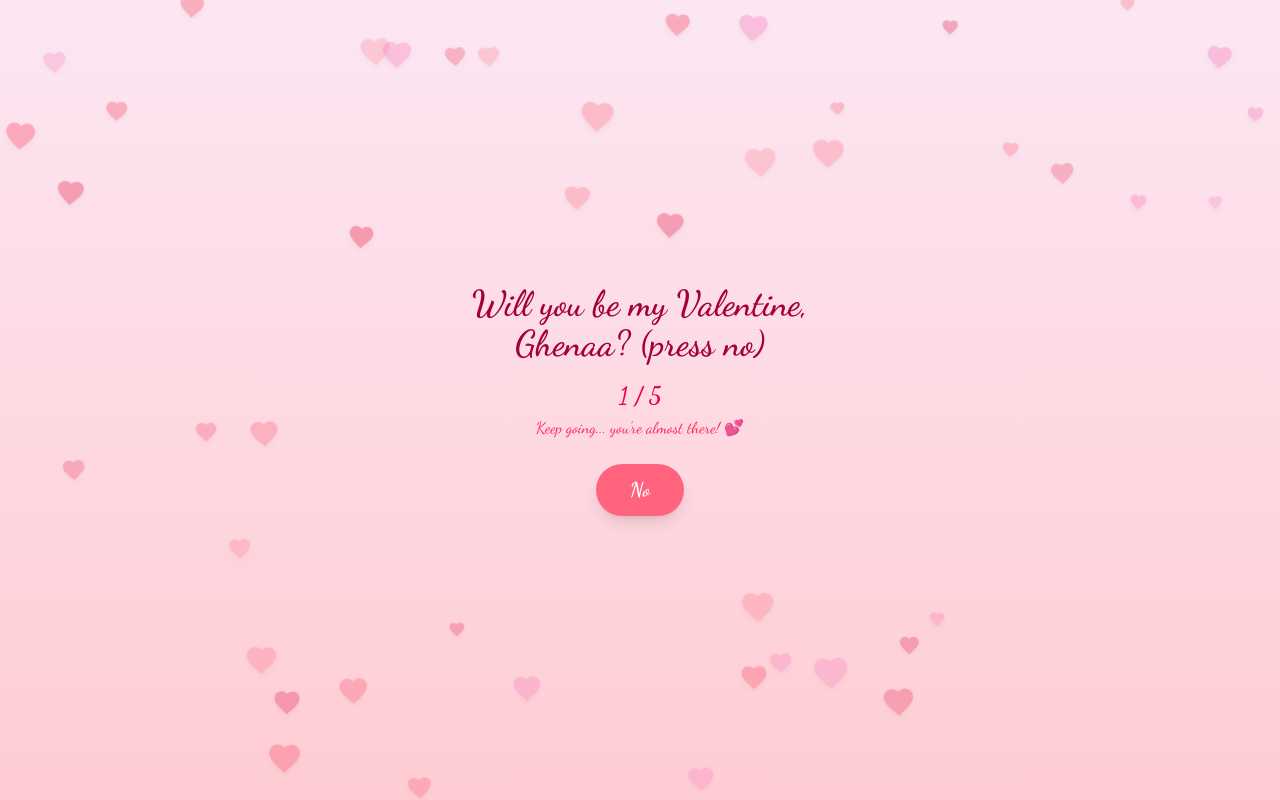
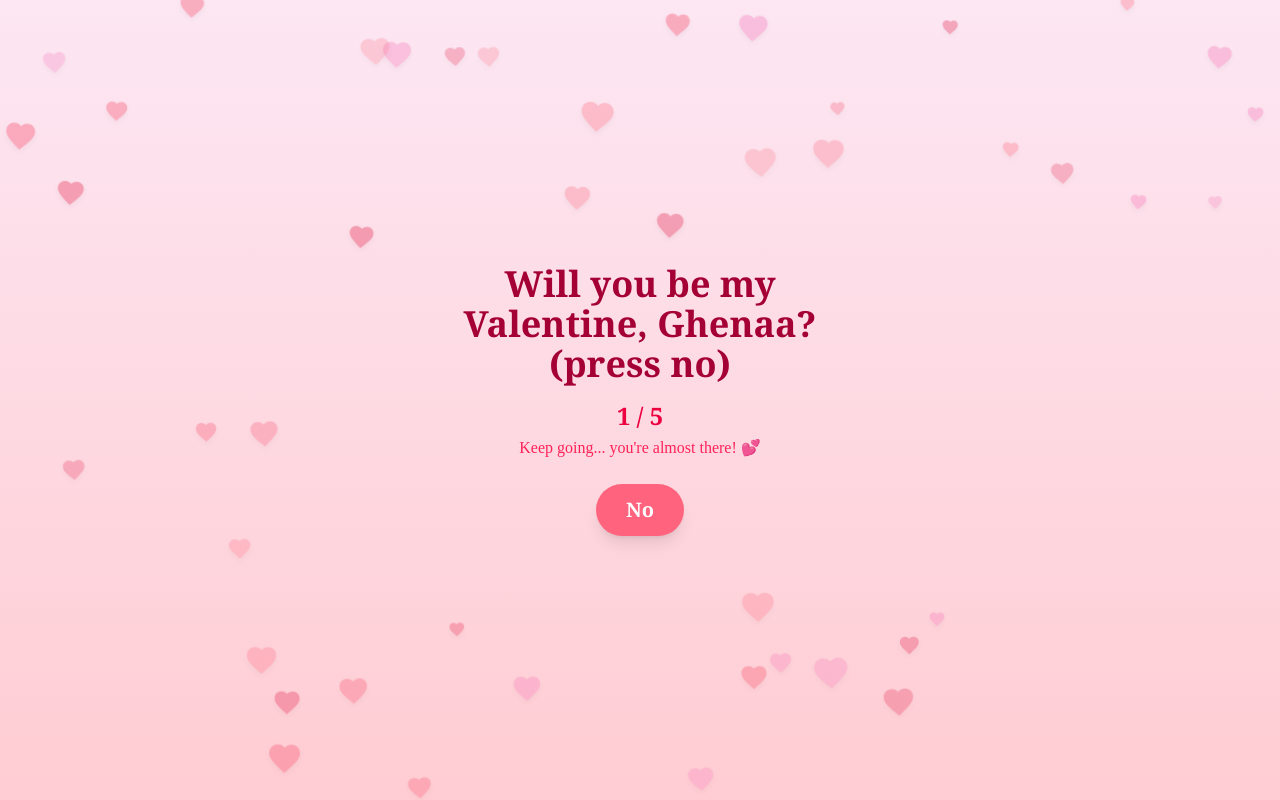
Before and after one commit to moh-dev-stack/valentines, a React (Vite) app: page / in a window 1280 px wide. Both pictures are taken after a click on the button "No". Built offline with nearby package versions, Linux system fonts and the light colour scheme.

Commit message:
System fonts (no preload): romantic, casual, elegant, note. P.S. Garamond, no italic, smaller Enjoy text
Co-authored-by: Cursor <cursoragent@cursor.com>

```diff
--- a/index.html
+++ b/index.html
@@ -2,10 +2,6 @@
 <html lang="en">
   <head>
     <meta charset="UTF-8" />
-    <link rel="preconnect" href="https://fonts.googleapis.com" />
-    <link rel="preconnect" href="https://fonts.gstatic.com" crossorigin />
-    <link rel="preload" href="https://fonts.googleapis.com/css2?family=Caveat:wght@400;500;600&family=Dancing+Script:wght@400;600;700&display=swap" as="style" fetchpriority="high" />
-    <link href="https://fonts.googleapis.com/css2?family=Caveat:wght@400;500;600&family=Dancing+Script:wght@400;600;700&display=swap" rel="stylesheet" fetchpriority="high" />
     <link rel="icon" type="image/svg+xml" href="/vite.svg" />
     <meta name="viewport" content="width=device-width, initial-scale=1.0, maximum-scale=1.0, user-scalable=no, viewport-fit=cover" />
     <meta name="theme-color" content="#f472b6" />
--- a/src/components/SweetMessage.tsx
+++ b/src/components/SweetMessage.tsx
@@ -129,14 +129,14 @@ export default function SweetMessage({
         className="flex max-h-[75dvh] flex-col items-center gap-4 overflow-y-auto overscroll-contain px-4 py-2 text-center sm:px-6"
       >
         <div className="flex flex-col items-center gap-1">
-          <p className="font-['Dancing_Script'] text-3xl font-bold text-rose-700 sm:text-4xl md:text-5xl">
+          <p className="font-romantic text-3xl font-bold text-rose-700 sm:text-4xl md:text-5xl">
             Yay! You said yes!
           </p>
-          <p className="font-['Dancing_Script'] text-base font-normal text-rose-500 sm:text-lg">
+          <p className="font-casual text-base font-normal text-rose-500 sm:text-lg">
             (sorry the No button disappeared 🙈)
           </p>
         </div>
-        <p className="font-['Dancing_Script'] text-xl text-rose-600 sm:text-2xl">
+        <p className="font-elegant text-xl text-rose-600 sm:text-2xl">
           Happy Valentine&apos;s Day, {recipientName}! 💕
         </p>
 
@@ -145,7 +145,7 @@ export default function SweetMessage({
             initial={{ opacity: 0, y: 24 }}
             animate={{ opacity: 1, y: 0 }}
             transition={{ duration: 0.9, ease: "easeOut" }}
-            className="font-['Dancing_Script'] text-xl text-rose-700 sm:text-2xl md:text-3xl"
+            className="font-romantic text-xl text-rose-700 sm:text-2xl md:text-3xl"
           >
             Wait - you&apos;re not just a Valentine... you&apos;ll be my wife and I will be your
             husband!! Isn&apos;t that crazy? 🤭
@@ -165,7 +165,7 @@ export default function SweetMessage({
               ease: [0.34, 1.56, 0.64, 1],
             }}
             style={{ transformOrigin: "center" }}
-            className="font-['Dancing_Script'] text-lg text-rose-600 sm:text-xl md:text-2xl"
+            className="font-casual text-lg text-rose-600 sm:text-xl md:text-2xl"
           >
             And it&apos;s an easy date to remember too 🤔
           </motion.p>
@@ -180,7 +180,7 @@ export default function SweetMessage({
               rotate: [0, -2, 2, 0],
             }}
             transition={{ duration: 0.975, ease: "easeOut" }}
-            className="font-['Caveat'] text-lg font-medium text-rose-600 sm:text-xl md:text-2xl"
+            className="font-note text-lg font-medium text-rose-600 sm:text-xl md:text-2xl"
           >
             P.S. I also want to apologise for spelling your name wrong. I keep writing Gheena or Ghenna. We might want to change your name for the marriage! JK JK 🤣
           </motion.p>
@@ -200,7 +200,7 @@ export default function SweetMessage({
                 transformOrigin: "center",
                 textShadow: "0 0 24px rgba(244, 114, 182, 0.5)",
               }}
-              className="font-['Dancing_Script'] text-xl font-semibold text-rose-700 sm:text-2xl md:text-3xl"
+              className="font-romantic text-xl font-semibold text-rose-700 sm:text-2xl md:text-3xl"
             >
               For a happy marriage and happy life
             </motion.p>
@@ -208,7 +208,7 @@ export default function SweetMessage({
               initial={{ opacity: 0 }}
               animate={{ opacity: 1 }}
               transition={{ duration: 0.8, delay: 0.5, ease: "easeOut" }}
-              className="font-['Dancing_Script'] text-xl font-semibold text-rose-600 sm:text-2xl md:text-4xl"
+              className="font-elegant text-lg font-semibold text-rose-600 sm:text-xl md:text-2xl"
             >
               Enjoy the day and the rest of our life 😊
             </motion.p>
@@ -219,7 +219,7 @@ export default function SweetMessage({
           <motion.button
             type="button"
             onClick={() => setAcceptedStep((s) => s + 1)}
-            className="mt-2 min-h-[48px] min-w-[120px] rounded-full bg-rose-500 px-6 py-3 font-['Dancing_Script'] text-lg font-semibold text-white shadow-lg transition-colors hover:bg-rose-600 active:bg-rose-700 sm:text-xl"
+            className="mt-2 min-h-[48px] min-w-[120px] rounded-full bg-rose-500 px-6 py-3 font-romantic text-lg font-semibold text-white shadow-lg transition-colors hover:bg-rose-600 active:bg-rose-700 sm:text-xl"
             whileHover={{ scale: 1.05 }}
             {...buttonAnim}
             transition={{ type: "spring", stiffness: 300, damping: 20 }}
@@ -268,7 +268,7 @@ export default function SweetMessage({
         }
       >
         <motion.p
-          className="font-['Dancing_Script'] text-2xl font-semibold text-rose-800 sm:text-3xl md:text-4xl"
+          className="font-romantic text-2xl font-semibold text-rose-800 sm:text-3xl md:text-4xl"
           style={{
             textShadow: noCount >= 5 ? "0 0 20px rgba(244, 114, 182, 0.4)" : undefined,
           }}
@@ -282,11 +282,11 @@ export default function SweetMessage({
             animate={{ opacity: 1, scale: 1 }}
             className="flex flex-col items-center gap-1"
           >
-            <span className="font-['Dancing_Script'] text-2xl font-semibold text-rose-600">
+            <span className="font-romantic text-2xl font-semibold text-rose-600">
               {noCount} / 5
             </span>
             <motion.span
-              className="font-['Dancing_Script'] text-base text-rose-500"
+              className="font-casual text-base text-rose-500"
               initial={{ opacity: 0 }}
               animate={{ opacity: 1 }}
               transition={{ duration: 0.75, delay: 0.3 }}
@@ -301,7 +301,7 @@ export default function SweetMessage({
             <motion.button
               type="button"
               onClick={onNoClick}
-              className="min-h-[48px] min-w-[88px] rounded-full bg-rose-400 px-6 py-3 font-['Dancing_Script'] text-lg font-semibold text-white shadow-lg transition-colors hover:bg-rose-500 active:bg-rose-600 sm:text-xl"
+              className="min-h-[48px] min-w-[88px] rounded-full bg-rose-400 px-6 py-3 font-romantic text-lg font-semibold text-white shadow-lg transition-colors hover:bg-rose-500 active:bg-rose-600 sm:text-xl"
               whileTap={{ scale: 0.95 }}
             >
               No
@@ -314,7 +314,7 @@ export default function SweetMessage({
               initial={{ opacity: 0, scale: 0.5 }}
               animate={{ opacity: 1, scale: 1 }}
               transition={{ type: "spring", stiffness: 300, damping: 20 }}
-              className="min-h-[48px] min-w-[88px] rounded-full bg-rose-600 px-6 py-3 font-['Dancing_Script'] text-lg font-semibold text-white shadow-lg transition-colors hover:bg-rose-700 active:bg-rose-800 sm:text-xl"
+              className="min-h-[48px] min-w-[88px] rounded-full bg-rose-600 px-6 py-3 font-romantic text-lg font-semibold text-white shadow-lg transition-colors hover:bg-rose-700 active:bg-rose-800 sm:text-xl"
               whileTap={{ scale: 0.95 }}
             >
               Yes
--- a/src/index.css
+++ b/src/index.css
@@ -1,7 +1,10 @@
 @import "tailwindcss";
 
 @theme {
-  --font-dancing: "Dancing Script", cursive;
+  --font-romantic: Georgia, "Palatino Linotype", Palatino, "Times New Roman", serif;
+  --font-casual: "Lucida Handwriting", "Brush Script MT", "Apple Chancery", cursive;
+  --font-elegant: "Palatino Linotype", Palatino, Georgia, "Times New Roman", serif;
+  --font-note: "Garamond", "Bookman Old Style", "Times New Roman", serif;
 }
 
 /* Mobile-first base styles */
```
